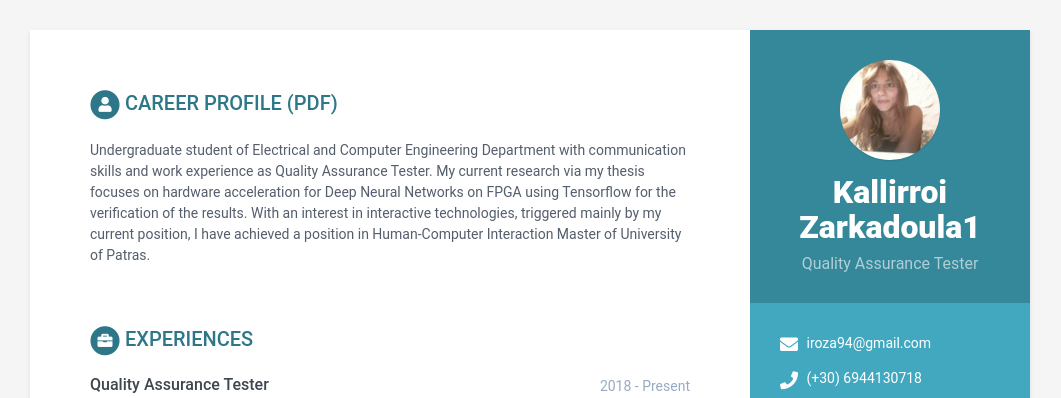
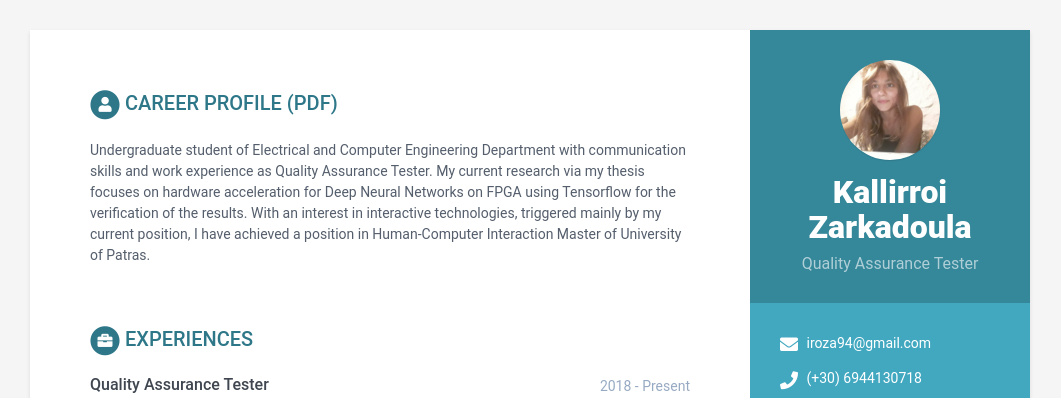
Before and after one commit to irozarkadoula/my_cv, a Jekyll site: the page built from index.html, in a window 1280 px wide. Shown: the top 398 px of the page, without its empty margins (110-1171 px from the left). Built offline with Jekyll 4.4.1, drawn with Linux system fonts in a browser that asks for light colours.

Commit message:
Update data.yml

```diff
--- a/_data/data.yml
+++ b/_data/data.yml
@@ -7,7 +7,7 @@ sidebar:
     education: True # set to False if you want education in main section instead of in sidebar
 
     # Profile information
-    name: Kallirroi Zarkadoula1
+    name: Kallirroi Zarkadoula
     tagline: Quality Assurance Tester
     avatar: profile.png  #place a 100x100 picture inside /assets/images/ folder and provide the name of the file below
 
```
